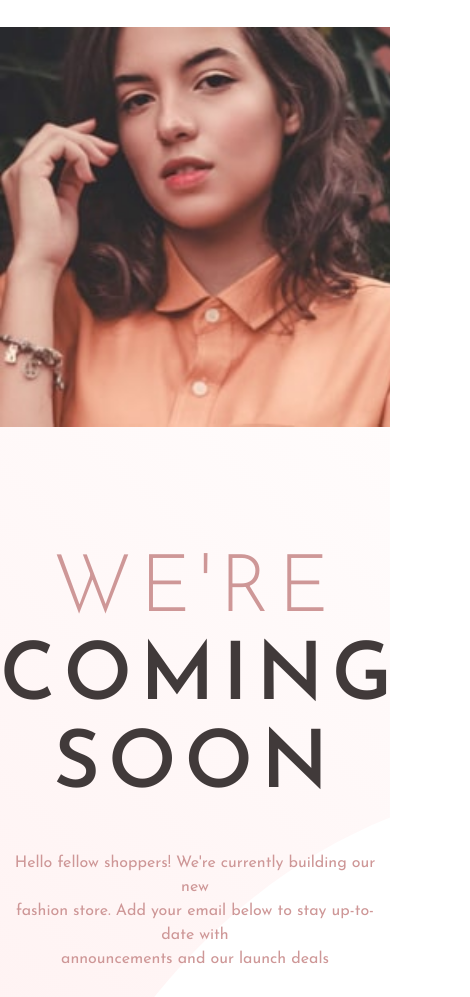
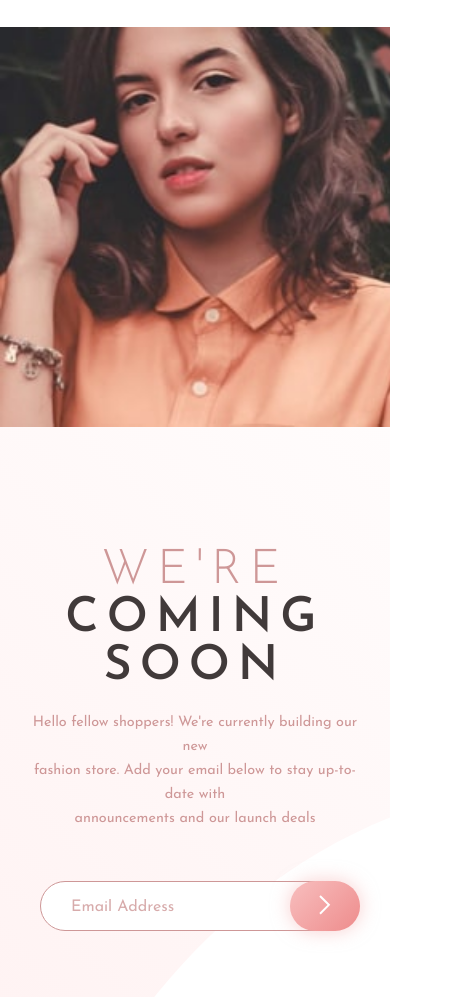
Before and after one commit to ChristelPeerisR/Base-Apparel-coming-soon-page, a plain HTML site: page index.html in a window 390 px wide. Shown: the part 103-1100 px from the top of the page, 470 px wide, since content can reach past the window. Drawn offline with Linux system fonts and the light colour scheme.

Commit message:
Update style.css

```diff
--- a/style.css
+++ b/style.css
@@ -223,3 +223,43 @@ header img {
         left: 100%;
     }
 }
+
+@media screen and (max-width:400px){
+    .container{
+        padding-left: 0px;
+        margin-left: 0px;
+    }
+
+    .container form{
+        text-align: left;
+        right: 0px;
+        width: 300px;
+        padding-left: 40px;
+        margin-left: 0px;
+    }
+
+    .container form button{
+        width: 70px;
+        right: -60px;
+    }
+
+    .container form .msg{
+        left: -20px;
+        top: 55px;
+        width: 100%;
+    }
+
+    .container form .errori{
+        left:87%;
+    }
+
+    .container .base h1{
+        font-size: 3rem;
+        line-height: 3rem;
+    }
+
+    .container .base p{
+        font-size: .9rem;
+        margin: 0px 30px 30px 30px;
+    }
+}
```
